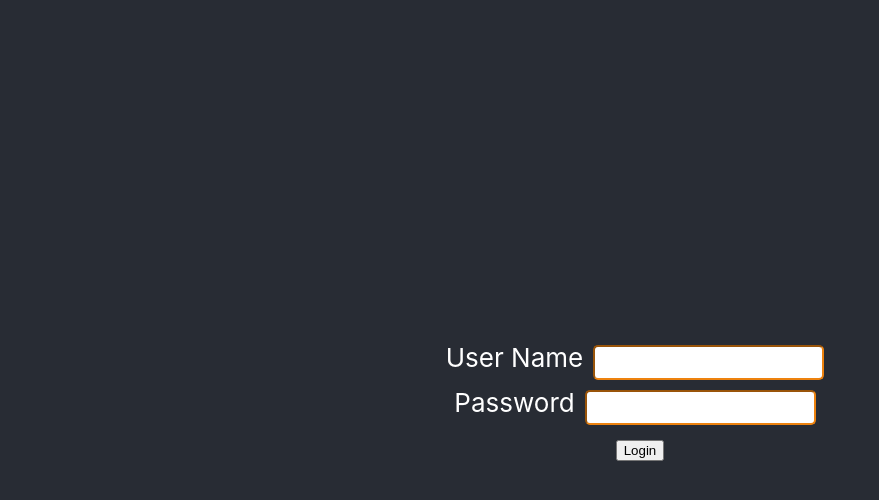
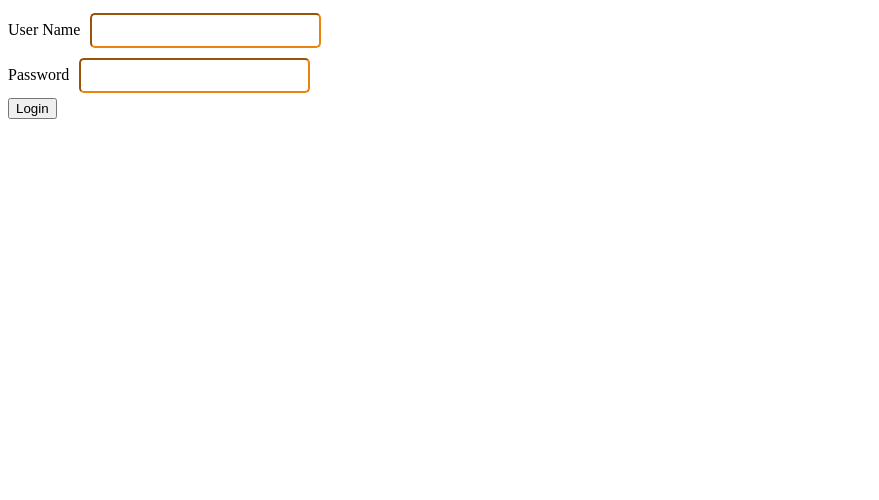
Before and after one commit to CameronRWS/The-Sweet-Suite, a React (Create React App) app in the folder frontend/: page / in a window 1280 px wide. Shown: the top 500 px of the page, without its empty margins (0-879 px from the left). Built offline with nearby package versions, Linux system fonts and the light colour scheme.

Commit message:
Removed formatting

```diff
--- a/frontend/src/App.js
+++ b/frontend/src/App.js
@@ -1,11 +1,11 @@
-import './App.css';
+
 import { BrowserRouter, Route, Switch } from 'react-router-dom';
 import Login from "./pages/Login";
 import GameSuite from "./pages/GameSuite";
 
 function App() {
   return (
-    <div className="App">
+    <div>
       <BrowserRouter>
         <Switch>
           <Route exact path="/">
--- a/frontend/src/index.css
+++ b/frontend/src/index.css
@@ -1,11 +1,11 @@
-body {
+/* body {
   margin: 0;
   font-family: -apple-system, BlinkMacSystemFont, 'Segoe UI', 'Roboto', 'Oxygen',
     'Ubuntu', 'Cantarell', 'Fira Sans', 'Droid Sans', 'Helvetica Neue',
     sans-serif;
   -webkit-font-smoothing: antialiased;
   -moz-osx-font-smoothing: grayscale;
-}
+} */
 
 code {
   font-family: source-code-pro, Menlo, Monaco, Consolas, 'Courier New',
--- a/frontend/src/pages/Login.js
+++ b/frontend/src/pages/Login.js
@@ -1,5 +1,4 @@
 import React, {useState} from "react";
-import './Login.css';
 import { useHistory } from 'react-router-dom';
 
 const Login = () => {
@@ -48,7 +47,7 @@ const Login = () => {
     };
 
     return(
-        <div className="App-header">
+        <div>
             <form onSubmit={handleSubmit}>
                 <div>
                     <label>User Name</label>
--- a/frontend/src/pages/Signup.js
+++ b/frontend/src/pages/Signup.js
@@ -69,7 +69,7 @@ const Signup = () => {
     }
 
     return(
-        <div className="Sign Up">
+        <div>
             <form onSubmit={handleSubmit}>
                 <div>
                     <label>User Name</label>
```
